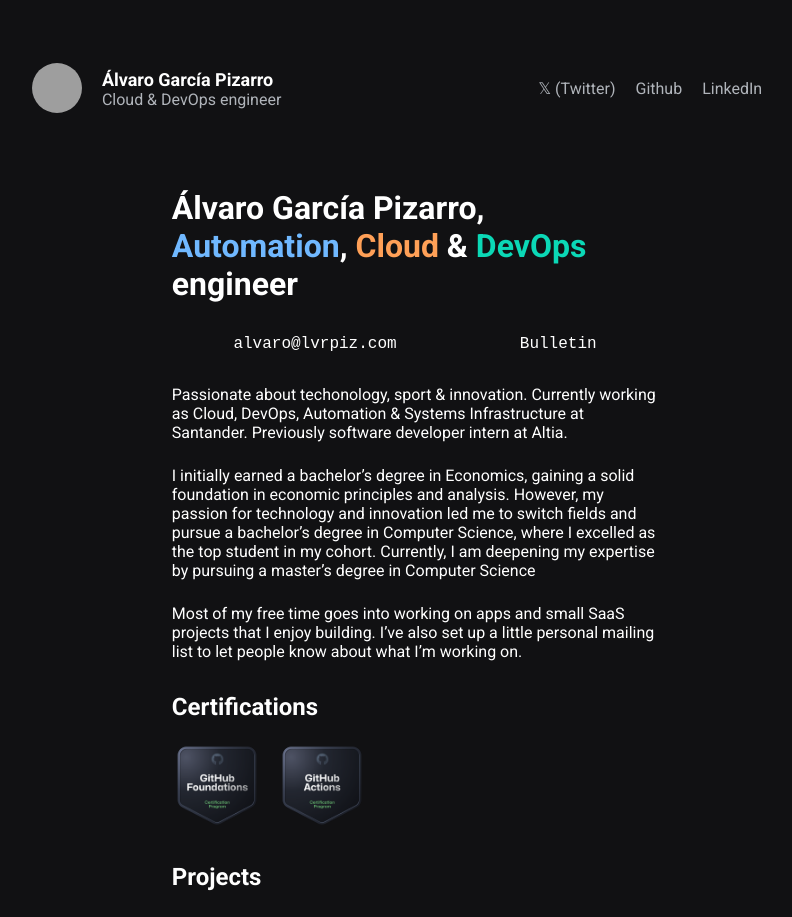
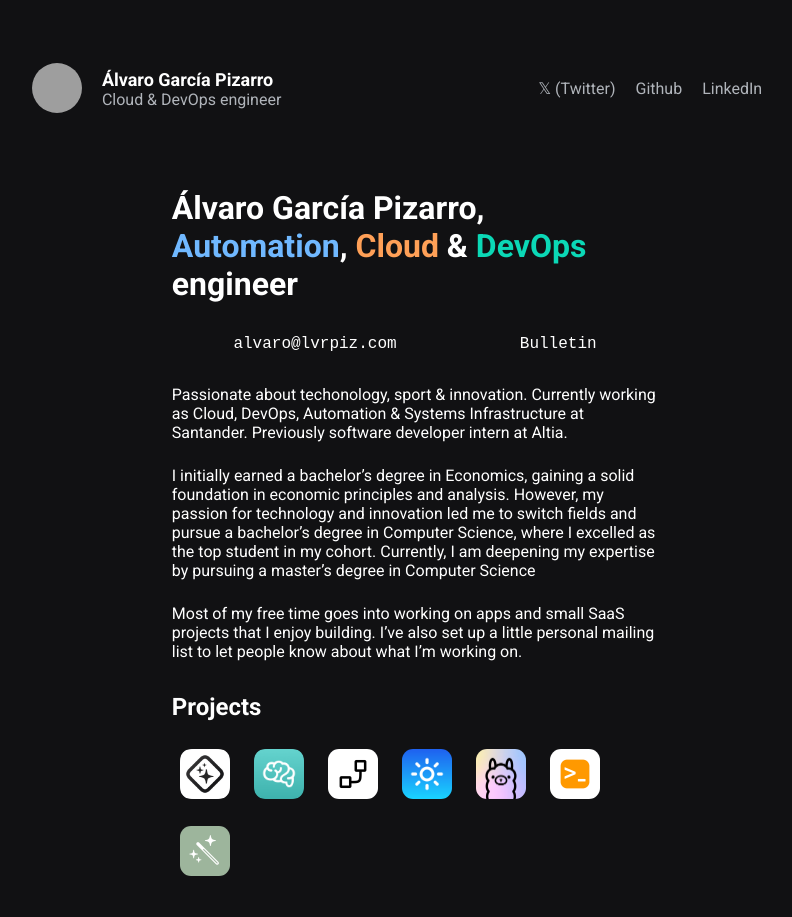
Before and after one commit to alvarogarciapiz/lvrpiz, a React (Vite) app: page / in a window 1280 px wide. Shown: the top 917 px of the page, without its empty margins (233-1025 px from the left). Built offline with nearby package versions, Linux system fonts and the light colour scheme; grey boxes are pictures that could not be loaded.

Commit message:
Comment out the certifications section in Content.jsx

```diff
--- a/src/Content.jsx
+++ b/src/Content.jsx
@@ -27,7 +27,7 @@ const Content = () => {
             <p>Most of my free time goes into working on apps and small SaaS projects that I enjoy building. I’ve also set up a little personal mailing list to let people know about what I’m working on.</p>
             </div>
 
-            <div className='projectsSpace'>
+            {/* <div className='projectsSpace'>
                 <h2>Certifications</h2>
                 <div className='projects'>
                 <a href="https://www.credly.com/badges/f180210d-c933-4ad0-b807-5b1b96bb250e/linked_in_profile" target="_blank" rel="noopener noreferrer">
@@ -37,7 +37,7 @@ const Content = () => {
                     <img src={githubActionsBadge} alt='GitHub Actions Badge' className='badge' />
                 </a>
                 </div>
-            </div>
+            </div> */}
 
             <div className='projectsSpace'>
                 <h2>Projects</h2>
```
